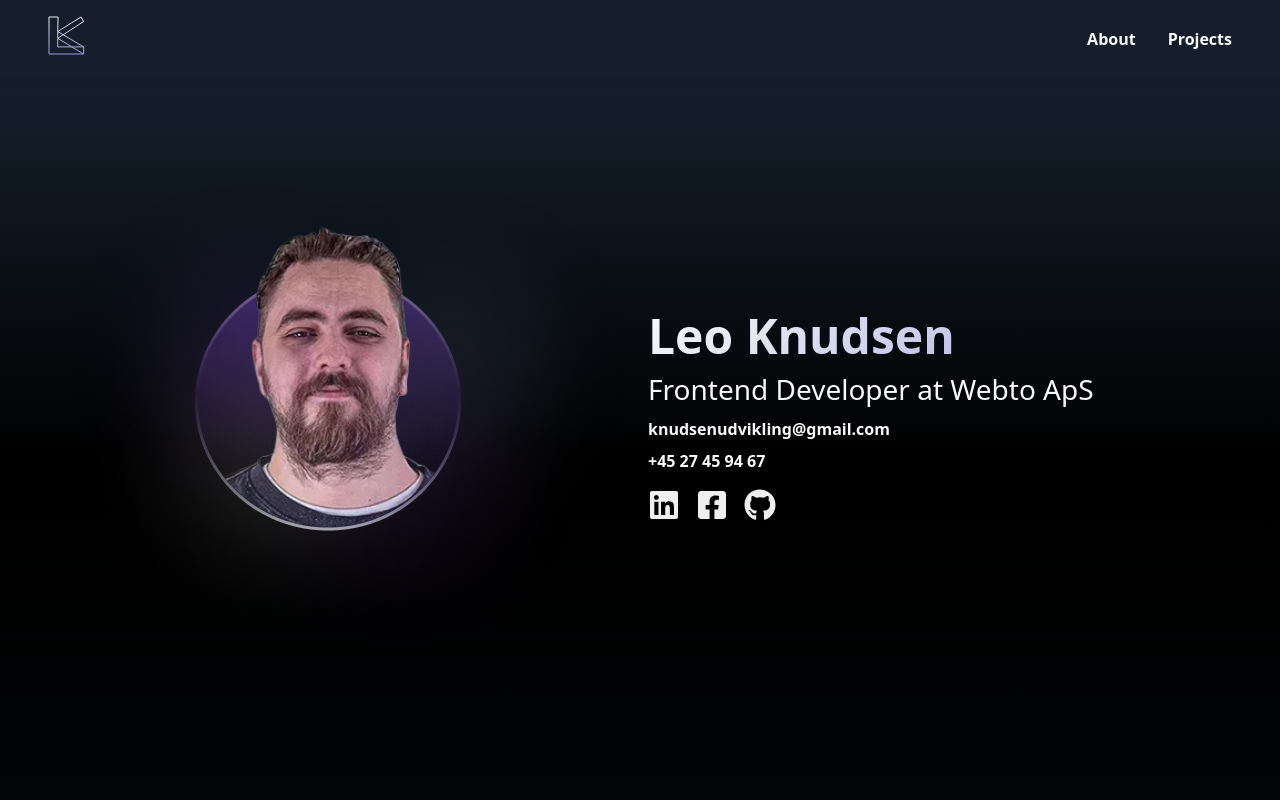
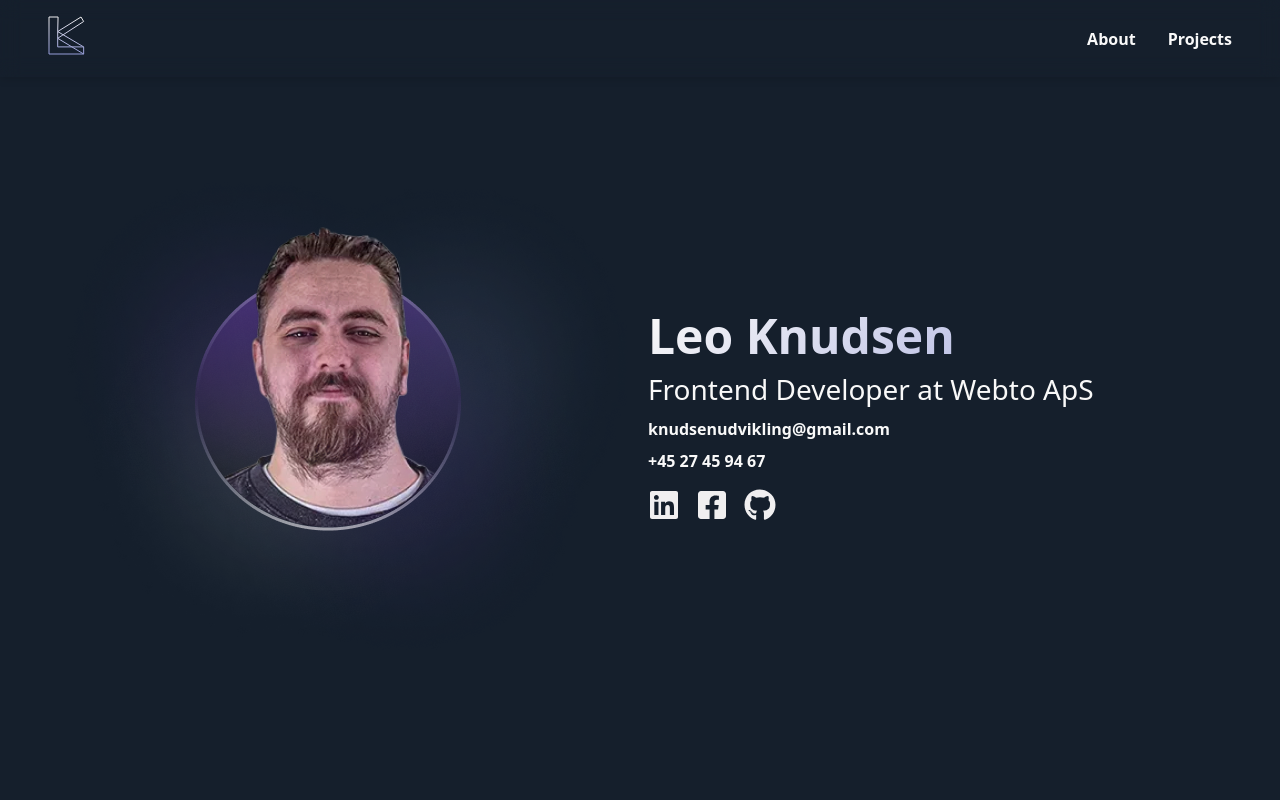
Before and after one commit to lk22/vue-portfolio, a Vue app: page / in a window 1280 px wide. Shown: the top 800 px of the page. Built offline with nearby package versions, Linux system fonts and the light colour scheme.

Commit message:
refactor tools component

```diff
--- a/src/components/About/Tools.vue
+++ b/src/components/About/Tools.vue
@@ -68,7 +68,7 @@ import { reactive } from 'vue'
     position: absolute;
     left: -180px;
     top: -250px;
-    background-image: url(/public/purple_graphic.png);
+    background-image: url(/purple_graphic.png);
     height: 630px;
     width: 650px;
     background-repeat: no-repeat;
--- a/src/style.css
+++ b/src/style.css
@@ -8,8 +8,8 @@
   color-scheme: light dark;
   color: rgba(255, 255, 255, 0.87);
   --white: #f9f9f9;
-  /* background-color: #151F2C; */
-  background: linear-gradient(180deg, #151F2C 4%, #000 20%, #151F2C 150%);
+  background-color: #151F2C;
+  /* background: linear-gradient(180deg, #151F2C 4%, #000 20%, #151F2C 150%); */
 
   font-synthesis: none;
   text-rendering: optimizeLegibility;
```
